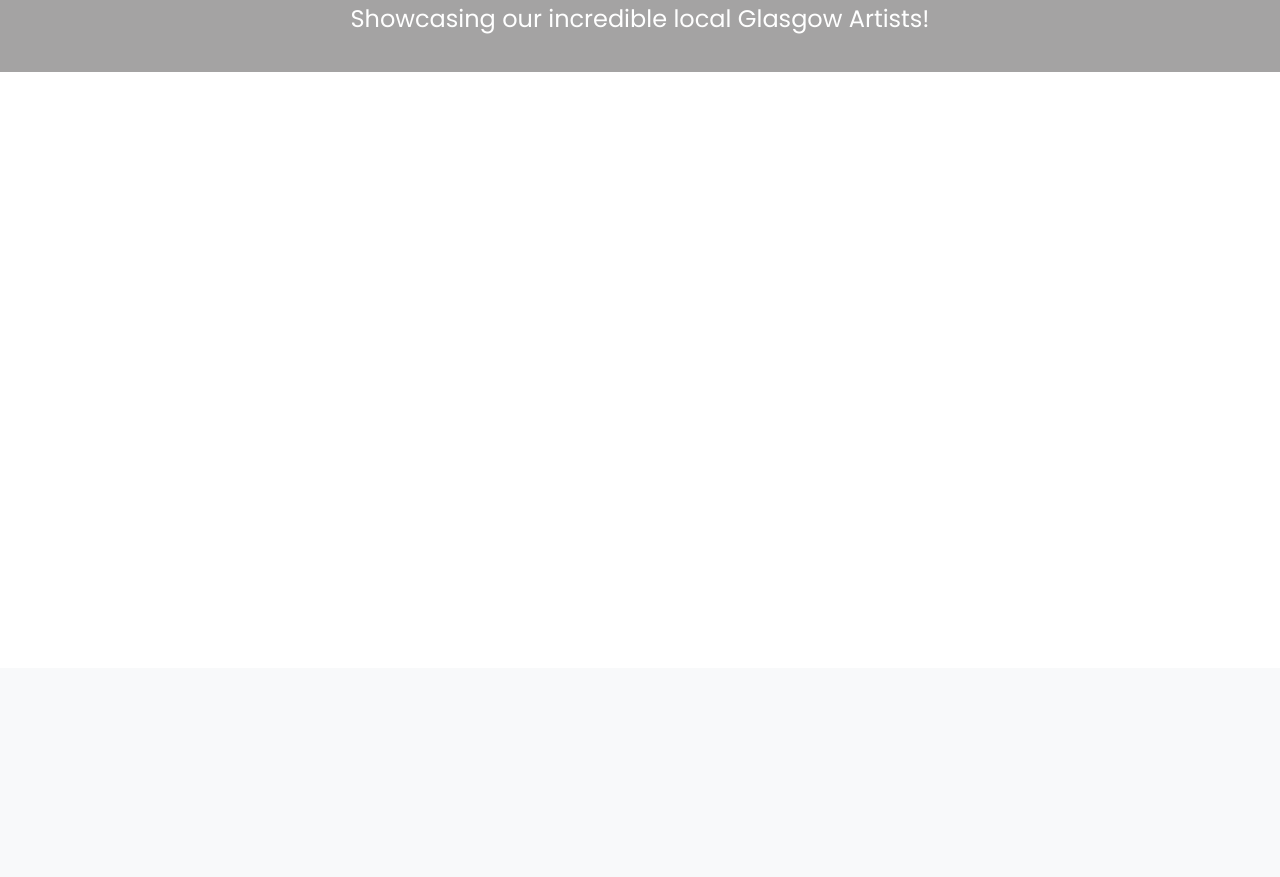
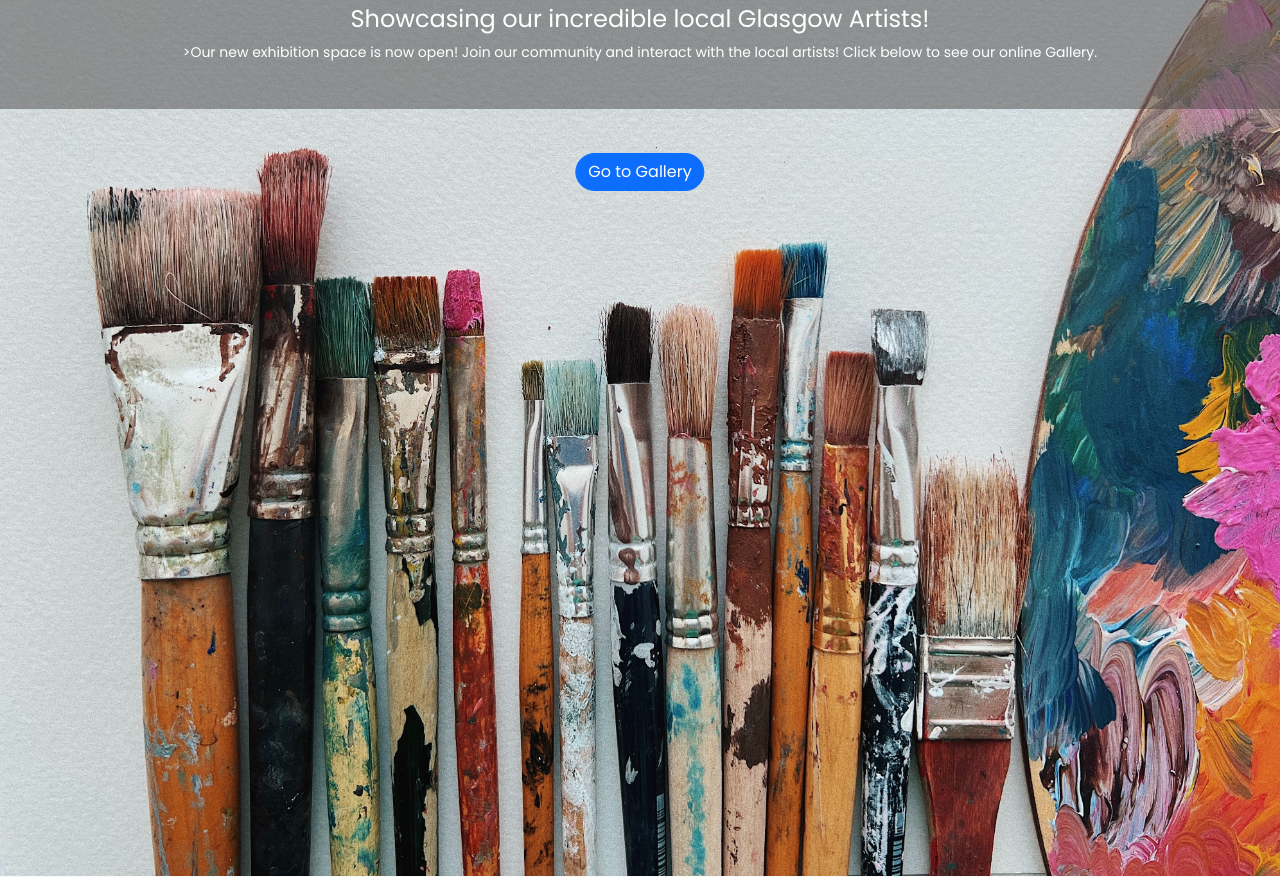
Before and after one commit to annieross10/Brushstrokes, a Django app: template templates/index.html in a window 1280 px wide. Shown: the part 132-1009 px from the top of the page. Before the commit the page ends 204 px from the top, so only its background shows below. Run offline with Django 3.2, Linux system fonts and the light colour scheme; the template is opened without the code that fills it, so the values that code supplies are empty; some libraries are stand-ins or nearby versions.

Commit message:
add index image

```diff
--- a/env.py
+++ b/env.py
@@ -1,5 +1,5 @@
 import os
 
-os.environ["DATABASE_URL"]="postgres://pbqzrays:XujJ8xGJes3Qf-KIkvXbTP8I-wjkFwD5@trumpet.db.elephantsql.com/pbqzrays"
+os.environ["DATABASE_URL"]="postgres://vxchbmxg:ITN8Ssj9fPdZxrrLgpYprXCxgKB1bF4w@surus.db.elephantsql.com/vxchbmxg"
 os.environ["SECRET_KEY"]="annie_secret_key101"
 os.environ["CLOUDINARY_URL"]="cloudinary://677365176387411:2k6hrCep_l40IQW_4rywoEsuqUI@dj7k2zipj"
--- a/templates/index.html
+++ b/templates/index.html
@@ -7,6 +7,9 @@
         <h2 class="animate-from-left">
             Showcasing our incredible local Glasgow Artists!
         </h2>
+        <p <h2 class="animate-from-left"></h2>>Our new exhibition space is now open! Join our community and interact with the local artists! Click below to see our online Gallery.</p>
     </div>
+    <img src="{% static 'media/index-image.jpg' %}" alt="Brushstrokes By Annie" id="main-image">
+    <a href="{% url 'gallery' %}" class="btn btn-primary rounded-pill" id="gallery-button">Go to Gallery</a>
 </div>
 {% endblock %}
```
Also changed, not shown: media/index-image.jpg (added).
